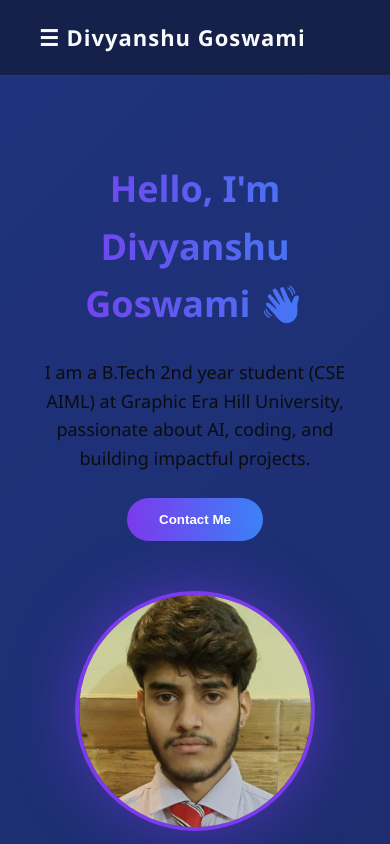
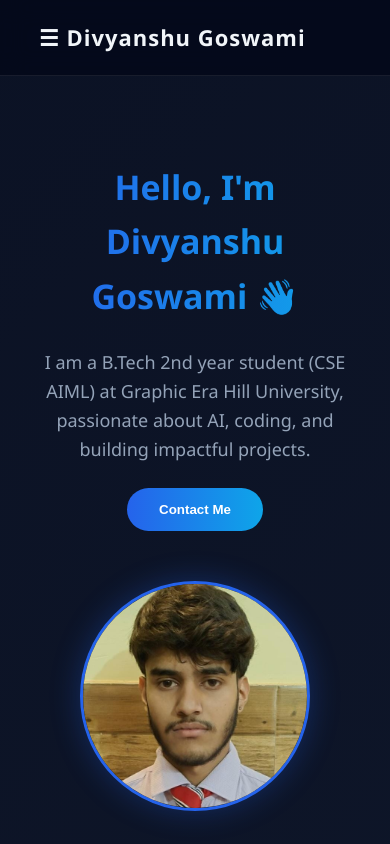
Before and after one commit to divyanshu-02-ai/divyanshu_porfolio, a plain HTML site: page index.html in a window 390 px wide. Shown: the top 844 px of the page. Drawn offline with Linux system fonts and the light colour scheme.

Commit message:
Update style.css

```diff
--- a/style.css
+++ b/style.css
@@ -1,10 +1,14 @@
 :root {
-    --primary: #7c3aed;
-    --secondary: #3b82f6;
-    --text-white: #f8fafc;
-    --text-gray: #0b0c0d;
-    --glass-bg: rgba(255, 255, 255, 0.05);
-    --glass-border: rgba(255, 255, 255, 0.1);
+    /* Professional Color Palette */
+    --primary: #2563eb;
+    --secondary: #1e293b;
+    --accent: #0ea5e9;
+
+    --text-white: #f1f5f9;
+    --text-gray: #94a3b8;
+
+    --glass-bg: rgba(255, 255, 255, 0.04);
+    --glass-border: rgba(255, 255, 255, 0.08);
 }
 
 /* ===== GLOBAL ===== */
@@ -20,10 +24,10 @@ body {
     color: var(--text-white);
     line-height: 1.6;
 
-    /* Animated Gradient Background */
-    background: linear-gradient(-45deg, #0f172a, #1e1b4b, #1e3a8a, #0f172a);
-    background-size: 400% 400%;
-    animation: gradientBG 12s ease infinite;
+    /* Subtle Professional Background */
+    background: linear-gradient(-45deg, #020617, #0f172a, #020617);
+    background-size: 300% 300%;
+    animation: gradientBG 15s ease infinite;
 }
 
 /* Gradient Animation */
@@ -51,8 +55,8 @@ header {
     position: fixed;
     width: 100%;
     top: 0;
-    background: rgba(15, 23, 42, 0.6);
-    backdrop-filter: blur(15px);
+    background: rgba(2, 6, 23, 0.7);
+    backdrop-filter: blur(12px);
     padding: 20px 10%;
     z-index: 1000;
     border-bottom: 1px solid var(--glass-border);
@@ -76,12 +80,12 @@ header {
 
 .hero-content {
     flex: 1;
-    animation: fadeIn 1.5s ease;
+    animation: fadeIn 1.2s ease;
 }
 
 .hero-content h1 {
     font-size: 48px;
-    background: linear-gradient(to right, #7c3aed, #3b82f6);
+    background: linear-gradient(to right, #2563eb, #0ea5e9);
     -webkit-background-clip: text;
     -webkit-text-fill-color: transparent;
 }
@@ -98,13 +102,13 @@ header {
 }
 
 .hero-image img {
-    width: 320px;
-    height: 320px;
+    width: 300px;
+    height: 300px;
     object-fit: cover;
     border-radius: 50%;
-    border: 4px solid var(--primary);
-    box-shadow: 0 0 60px rgba(124, 58, 237, 0.5);
-    transition: 0.4s;
+    border: 3px solid var(--primary);
+    box-shadow: 0 0 30px rgba(37, 99, 235, 0.3);
+    transition: 0.3s;
 }
 
 .hero-image img:hover {
@@ -113,7 +117,7 @@ header {
 
 /* ===== BUTTON ===== */
 .btn-outline {
-    background: linear-gradient(to right, #7c3aed, #3b82f6);
+    background: linear-gradient(to right, #2563eb, #0ea5e9);
     border: none;
     padding: 14px 32px;
     border-radius: 50px;
@@ -124,25 +128,25 @@ header {
 }
 
 .btn-outline:hover {
-    transform: translateY(-4px);
-    box-shadow: 0 15px 30px rgba(124, 58, 237, 0.4);
+    transform: translateY(-3px);
+    box-shadow: 0 10px 25px rgba(37, 99, 235, 0.3);
 }
 
 /* ===== GLASS CARDS ===== */
 .card, .full-card, .cert-card {
     background: var(--glass-bg);
     border: 1px solid var(--glass-border);
-    backdrop-filter: blur(12px);
-    border-radius: 18px;
-    padding: 30px;
-    transition: 0.4s ease;
+    backdrop-filter: blur(10px);
+    border-radius: 16px;
+    padding: 28px;
+    transition: 0.3s ease;
 }
 
 .card:hover,
 .full-card:hover,
 .cert-card:hover {
-    transform: translateY(-8px);
-    box-shadow: 0 20px 40px rgba(0, 0, 0, 0.4);
+    transform: translateY(-6px);
+    box-shadow: 0 12px 25px rgba(0, 0, 0, 0.3);
     border-color: var(--primary);
 }
 
@@ -162,29 +166,29 @@ header {
 .grid, .cert-grid {
     display: grid;
     grid-template-columns: repeat(auto-fit, minmax(280px, 1fr));
-    gap: 30px;
+    gap: 25px;
 }
 
 /* ===== CONTACT BOX ===== */
 .contact-box {
     background: var(--glass-bg);
-    padding: 30px;
-    border-radius: 18px;
+    padding: 28px;
+    border-radius: 16px;
     border: 1px solid var(--glass-border);
 }
 
 /* ===== FOOTER ===== */
 footer {
     text-align: center;
-    padding: 40px;
+    padding: 35px;
     color: var(--text-gray);
     border-top: 1px solid var(--glass-border);
-    margin-top: 80px;
+    margin-top: 70px;
 }
 
 /* ===== FADE ANIMATION ===== */
 @keyframes fadeIn {
-    from { opacity: 0; transform: translateY(40px); }
+    from { opacity: 0; transform: translateY(30px); }
     to { opacity: 1; transform: translateY(0); }
 }
 
@@ -197,12 +201,12 @@ footer {
     }
 
     .hero-content h1 {
-        font-size: 36px;
+        font-size: 34px;
     }
 
     .hero-image img {
-        width: 240px;
-        height: 240px;
+        width: 230px;
+        height: 230px;
     }
 
     .container {
```
